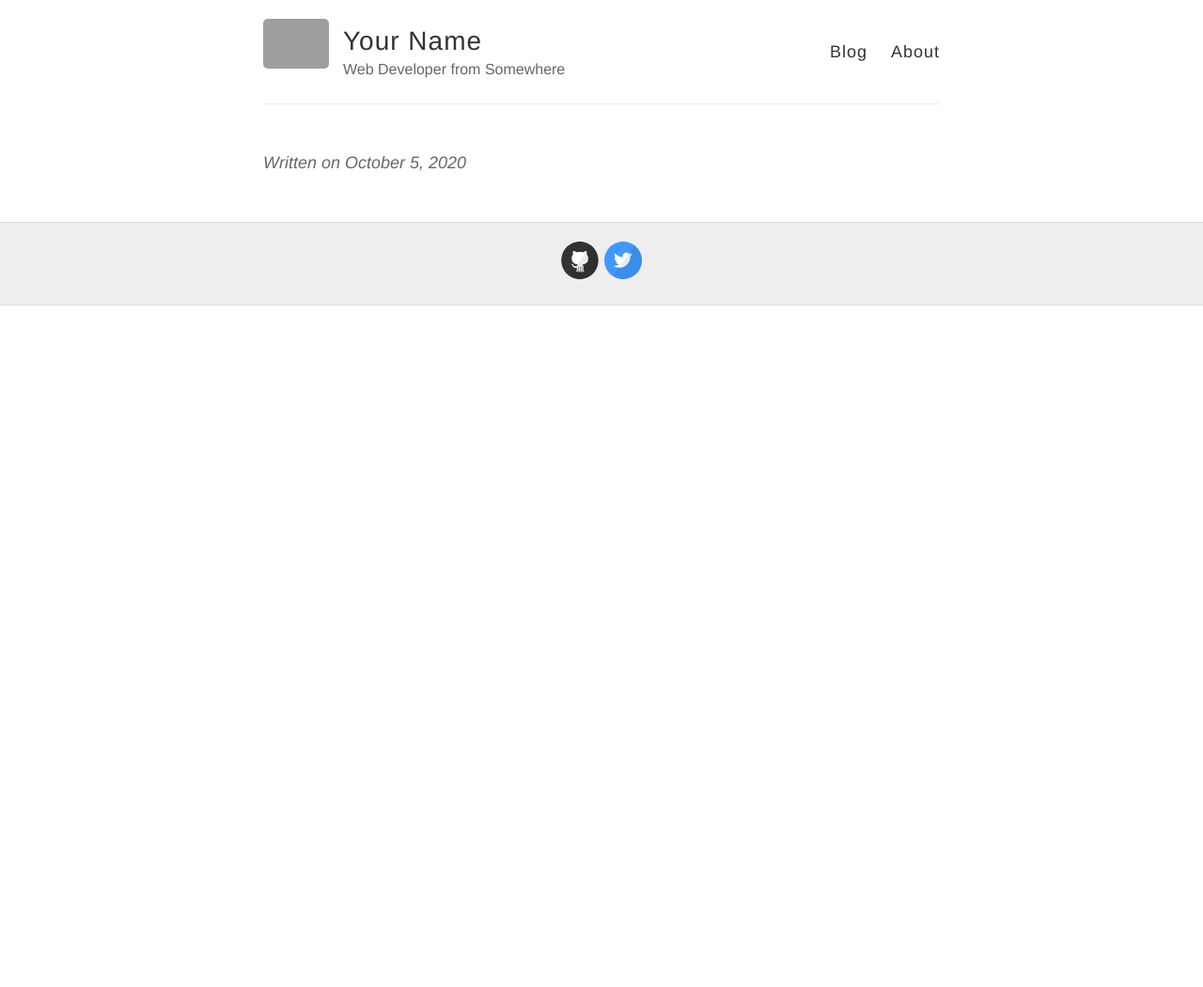
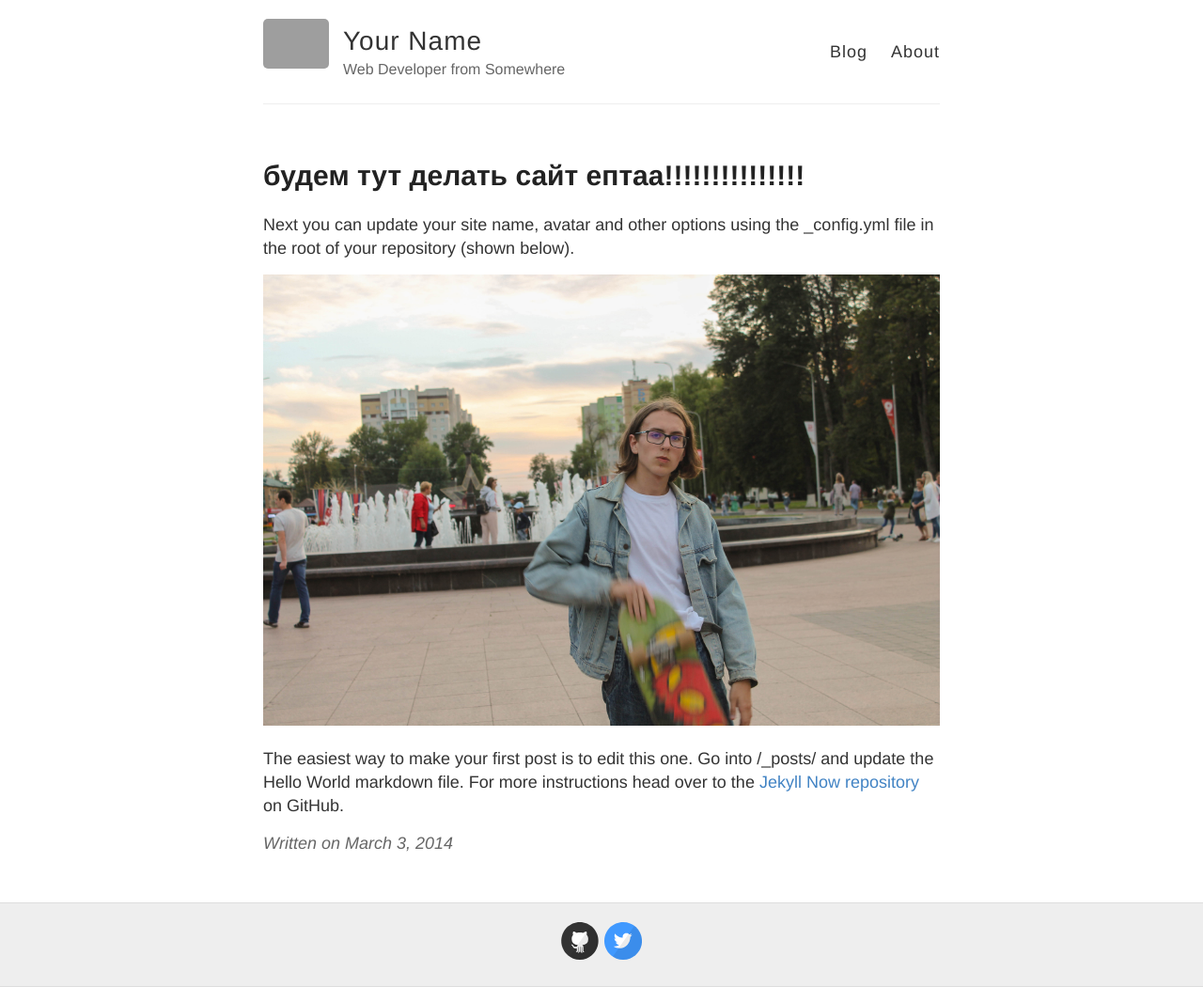
Before and after one commit to flxkrlv/flxkrlv, a Jekyll site: the page built from _posts/2014-3-3-Hello-World.md, in a window 1280 px wide. Shown: the whole page at 94% size. Built offline with Jekyll 4.4.1, drawn with Linux system fonts in a browser that asks for light colours; our own code applies the rules of GitHub Pages for plain Markdown files; before the commit the page ends 900 px from its top, so only the background shows below that; grey boxes are pictures that could not be loaded.

Commit message:
Update 2014-3-3-Hello-World.md

```diff
--- a/_posts/2014-3-3-Hello-World.md
+++ b/_posts/2014-3-3-Hello-World.md
@@ -1,3 +1,10 @@
 ---
-будем тут делать сайт ептаа!!!!!!!!!!!!!!!
+layout: post
+title: будем тут делать сайт ептаа!!!!!!!!!!!!!!!
 ---
+
+Next you can update your site name, avatar and other options using the _config.yml file in the root of your repository (shown below).
+
+![_config.yml]({{ site.baseurl }}/images/IMG_9798.jpg)
+
+The easiest way to make your first post is to edit this one. Go into /_posts/ and update the Hello World markdown file. For more instructions head over to the [Jekyll Now repository](https://github.com/barryclark/jekyll-now) on GitHub.
```
